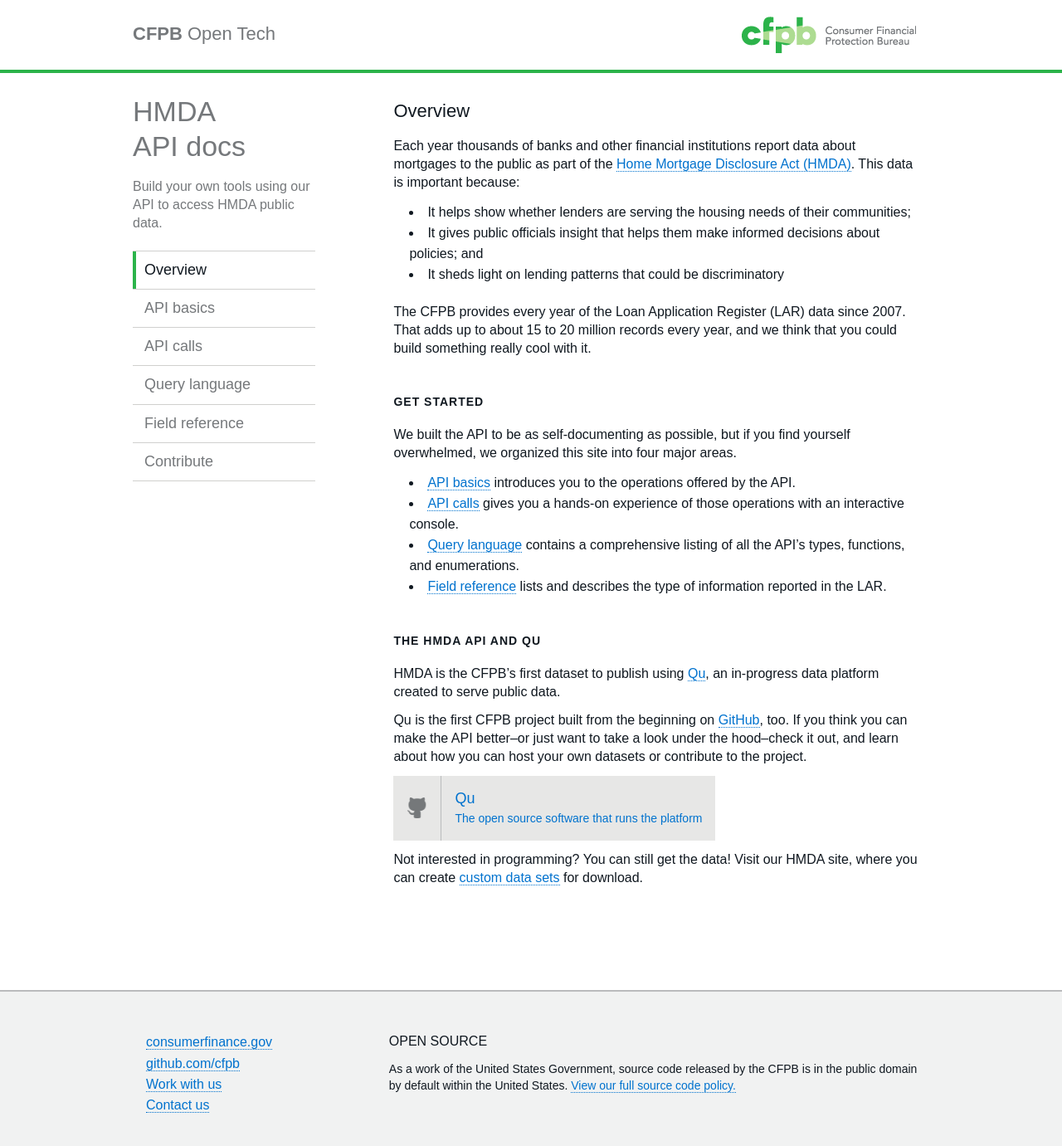
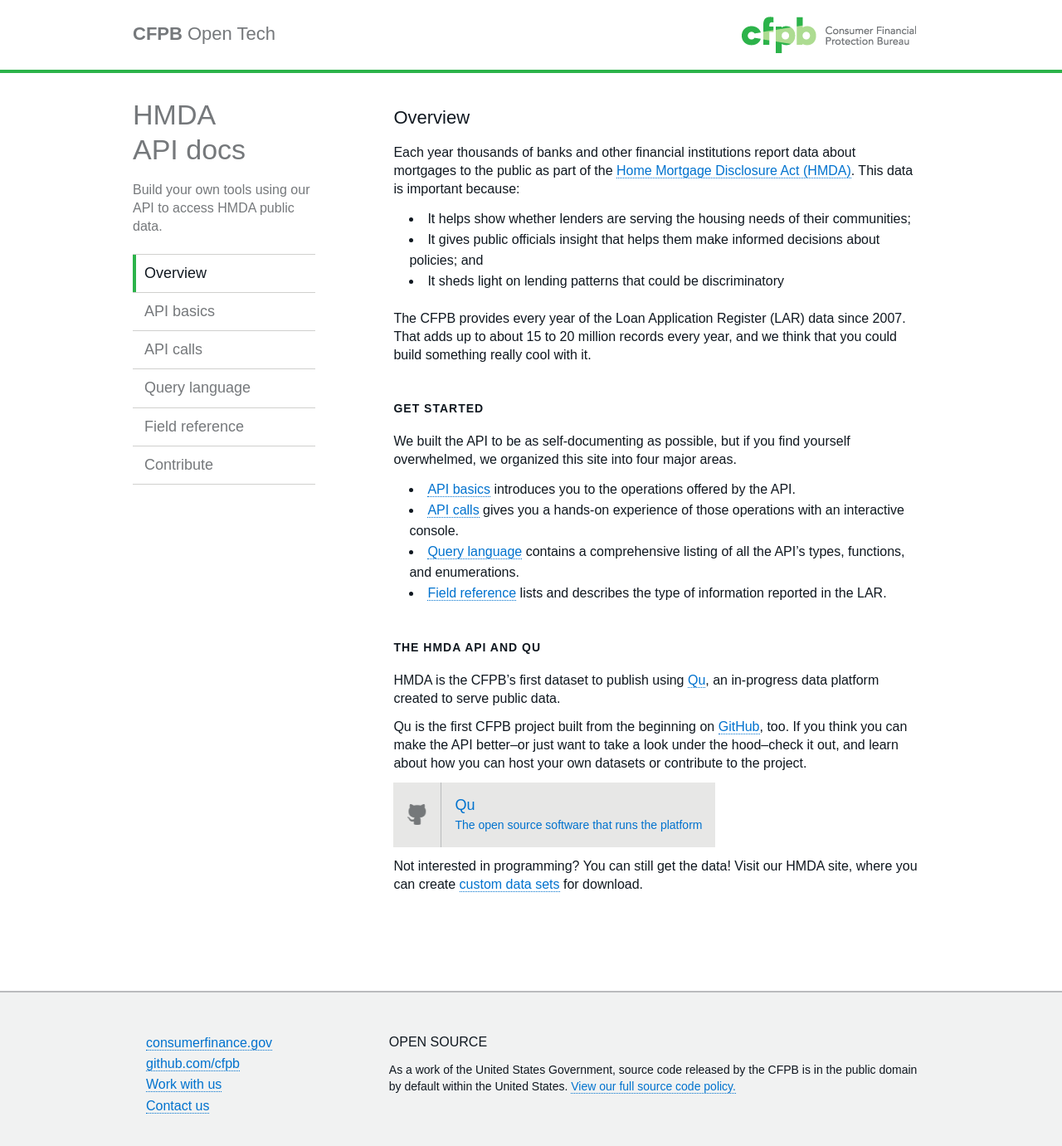
Before and after one commit to cfpb/api, a Jekyll site: the page built from index.md, in a window 1280 px wide and 1400 px high. Shown: the top 1381 px of the window at 83% size. Built offline with Jekyll 4.4.1, drawn with Linux system fonts in a browser that asks for light colours; Markdown is read by kramdown in place of the engine named in the settings.

Commit message:
found mistakes in margins across breakpoints

```diff
--- a/static/css/style.css
+++ b/static/css/style.css
@@ -527,17 +527,18 @@
 }
 
 .page-title {
-    margin: .5em 0 .5em 0;
-    /*font-size: 1.5em;*/
+    margin: .5em .25em .5em .25em;
 }
 
 .page-title br {
-    /*display: none;*/
+    display: none;
 }
 
 .intro {
     margin-top:.75em;
     margin-bottom: 1.375em;
+    margin-left: 10px;
+    margin-right: 10px;
 }
 
 .main-content {
@@ -603,7 +604,7 @@
 
 .footer-links ul {
     list-style: none;
-    margin: 1em .5em;
+    margin: 1em .5em 1em .25em;
 }
 
 .footer h4 {
@@ -711,9 +712,9 @@
 
 @media screen and (min-width: 40.5em) and (min-height: 50em) {
     /* Only fix sidebar position if the screen has enough height (800px) */
-    aside {
+    /*aside {
         position: fixed;
-    }
+    }*/
 }
 
 @media screen and (min-width: 40.5em) and (min-height: 32.5em) {
@@ -722,10 +723,10 @@
 
     aside {
         position: absolute;
-        width: 220px;
-        margin-right: 10px;
-        margin: 0;
-        margin-top: 6em;
+        width: 11em;
+        margin-right: .75em;
+        margin-left: .75em;
+        margin-top: 5em;
         color: #75787B;
     }
 
@@ -740,7 +741,7 @@
         width: 66%;
         float: right;
         margin-bottom: 7.5em;
-        margin-top: 7.5em;
+        margin-top: 7em;
         margin-left: 2%;
     }
 
@@ -777,12 +778,46 @@
         width: 67%;
     }
 
+    aside {
+        margin-top: 5em;
+        width: 13em;
+        position: fixed;
+    }
+
+    .main-content {
+        margin-top: 6.75em;
+    }
+
+    .page-title {
+    margin: .5em 0em .5em 0em;
+    }
+
+    .intro {
+        margin-left: 0;
+        margin-right: 0;
+    }
+
+    .page-title br {
+    display: block;
+    }
 }
 
 /* LANDSCAPE TABLET/NETBOOK/LAPTOP (1024PX) */
 /* full header design */
 
 @media only screen and (min-width: 64em) {
+    aside {
+        margin-top: 6.25em;
+        width: 13.75em;
+        margin-right: 0;
+        margin-left: 0;
+    }
+
+    .main-content {
+        margin-top: 8em;
+        margin-left: 0;
+    }
+
     .content {
         overflow: hidden;
     }
```
